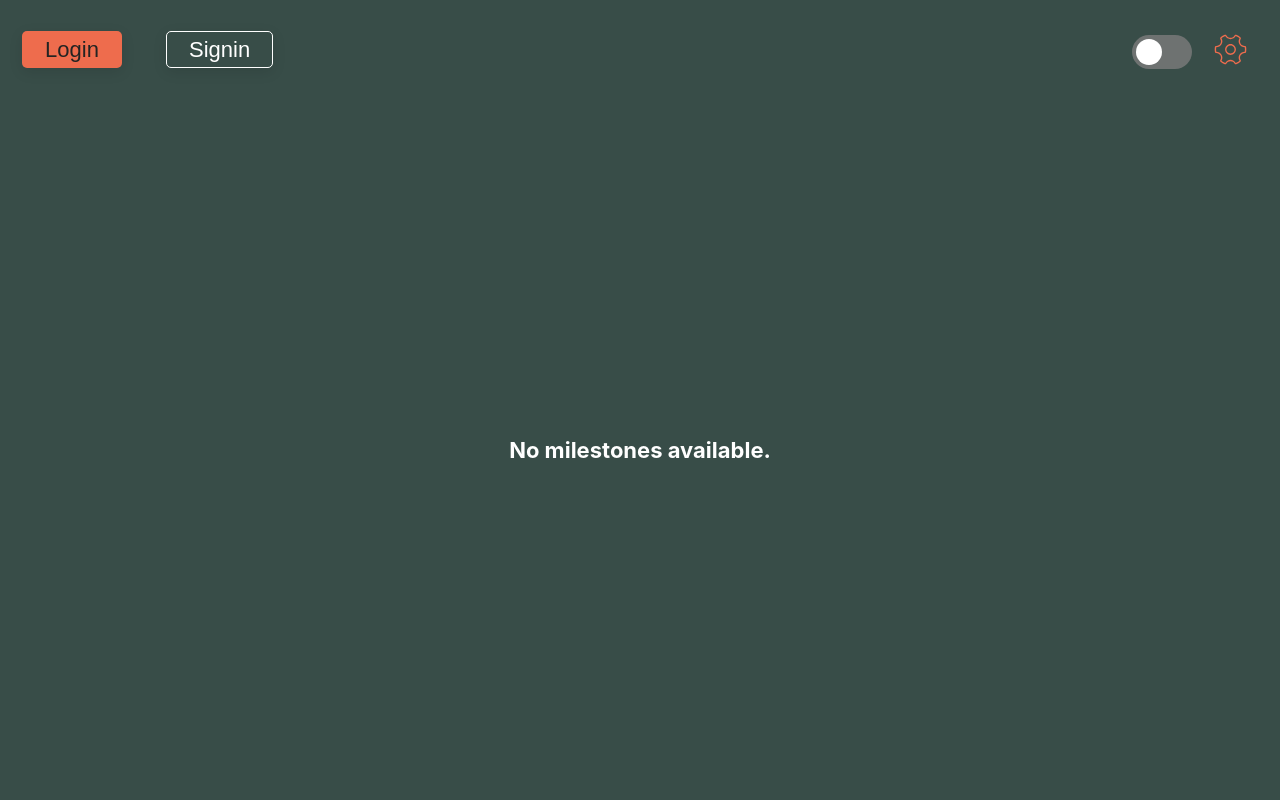
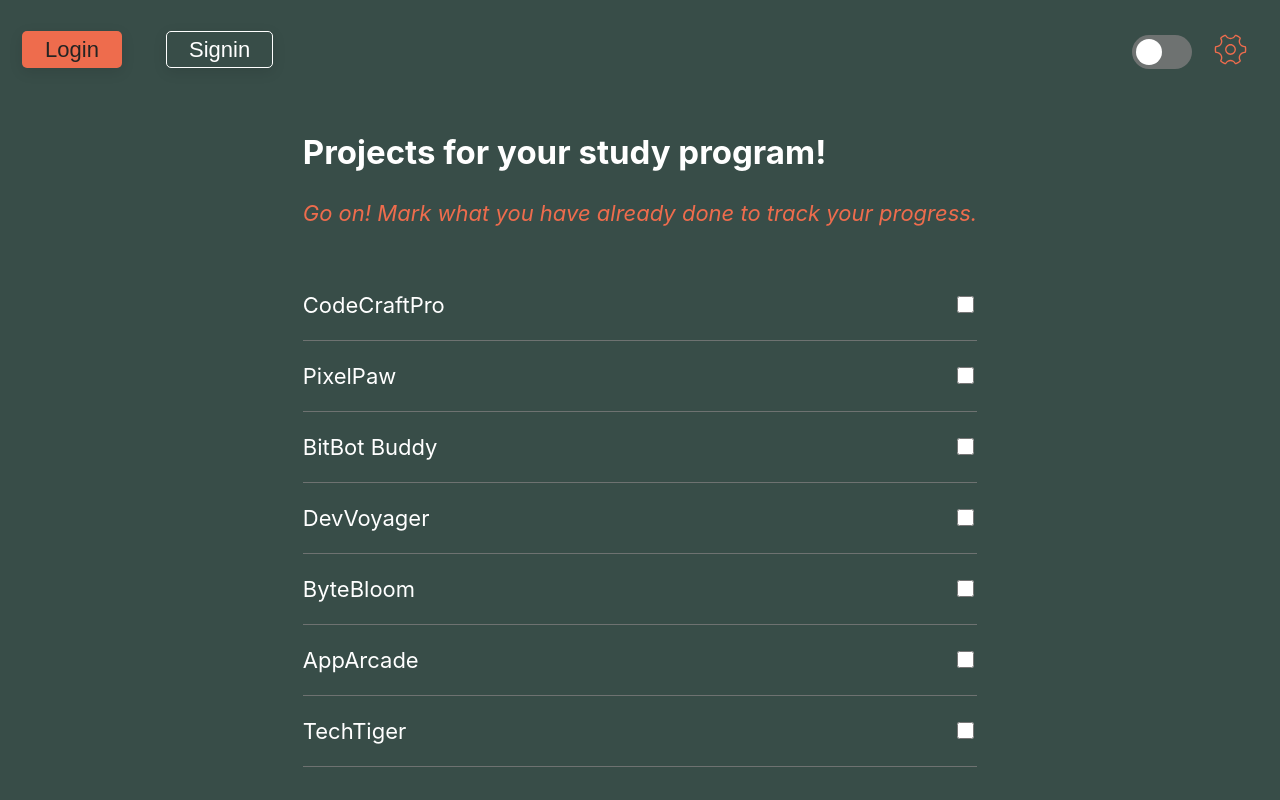
Before and after one commit to hrystynaGr/achivify, a React (Create React App) app: page /configs in a window 1280 px wide. Built offline with nearby package versions, Linux system fonts and the light colour scheme; data requests are answered from the project's data file.

Commit message:
Remove exessive comments

```diff
--- a/src/helpers/milestones.js
+++ b/src/helpers/milestones.js
@@ -4,6 +4,7 @@ export const milestonesLoad = async () => {
     try {
         const response = await fetch(`${configs.local_api}/milestones`);
         const milestones = await response.json();
+        return milestones;
         // componentInstance.setState({milestones: milestones})
     } catch (error) {
         console.error("Error fetching user data:", error);
--- a/src/organisms/configs/configs.js
+++ b/src/organisms/configs/configs.js
@@ -14,7 +14,6 @@ function Configs() {
   useEffect(() => {
     const fetchData = async () => {
       const milestonesData = await milestonesLoad();
-    //   console.log('user', user)
       const userMilestonesData = await usersMilestones(user?.id);
       setMilestones(milestonesData);
       setUserMilestones(userMilestonesData?.milestones);
```
Also changed, not shown: src/App.js (+0 -100 lines), src/molecules/login/login.js (+0 -44 lines).
